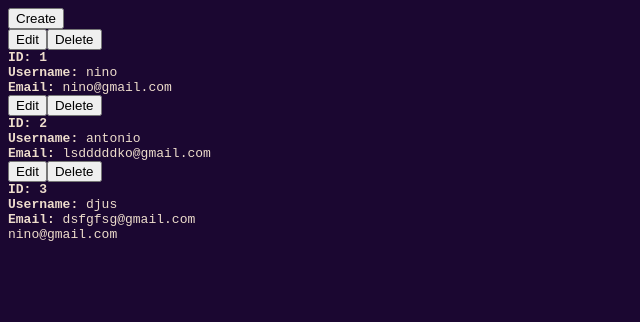
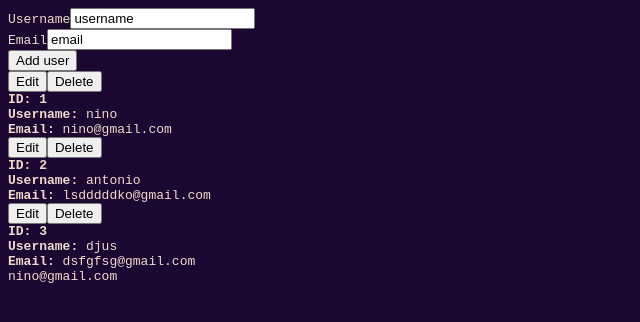
Before and after one commit to AndrewSecond/ansonreact, a React (Vite) app in the folder ansonreact/: page / in a window 1280 px wide. Shown: the top 322 px of the page, without its empty margins (0-640 px from the left). Built offline with nearby package versions, Linux system fonts and the light colour scheme.

Commit message:
Update App.jsx

```diff
--- a/ansonreact/src/App.jsx
+++ b/ansonreact/src/App.jsx
@@ -3,10 +3,44 @@ import UserDetails from "./components/UserDetails";
 
 export default function App() {
     const [users, setUsers] = useState(mockUsers);
+    const [username, setUsername] = useState("");
+    const [email, setEmail] = useState("");
+    const [counter, setCounter] = useState(3);
+
+    function changeUser(e) {
+        setUsername(e.target.value)
+    }
+
+    function changeEmail(e) {
+        setEmail(e.target.value)
+    }
+
     return (
         <>
-            <button>Create</button>
-            <br />
+            <form onSubmit={(e) => {
+                e.preventDefault();
+                const newUser = {
+                    id: counter,
+                    username: username,
+                    email: email,
+                };
+                setCounter((count) => count+1);
+                if (username&&email) {
+                    setUsers((state) => [...state, newUser])
+                }
+            }} >
+                <div>
+                    <label htmlFor="username">Username</label>
+                    <input type="text" id="username" name="username"
+                    value="username" onChange={changeUser} />
+                </div>
+                <div>
+                    <label htmlFor="email">Email</label>
+                    <input type="text" id="email" name="email"
+                    value="email" onChange={changeEmail} />
+                </div>
+                <button>Add user</button>
+            </form>
             {users.map((user) => (
             <UserDetails key={user.id} user={user} setUsers={setUsers}/>
             ))}
```
